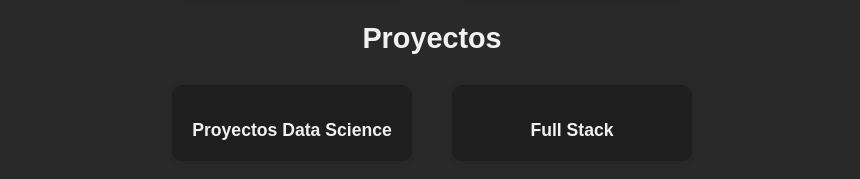
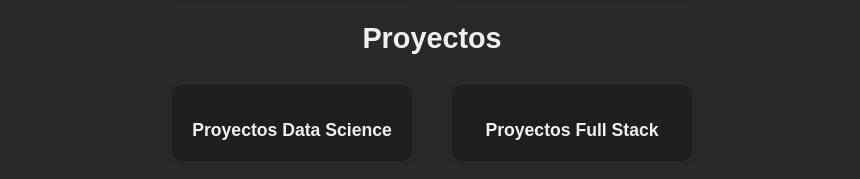
Before and after one commit to MarceloOwOAwA/GithubPage, a plain HTML site: page index.html in a window 1280 px wide. Shown: the part 984-1163 px from the top of the page, without its empty margins (208-1068 px from the left). Drawn offline with Linux system fonts and the light colour scheme.

Commit message:
Update index.html

```diff
--- a/index.html
+++ b/index.html
@@ -177,7 +177,7 @@
         <div class="categoria-title">Proyectos Data Science</div>
       </a>
       <a href="FullStack.html" class="categoria">
-        <div class="categoria-title">Full Stack</div>
+        <div class="categoria-title">Proyectos Full Stack</div>
       </a>
     </div>
 
```
